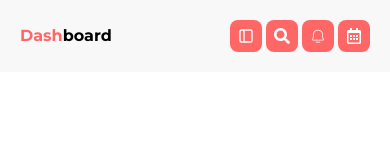
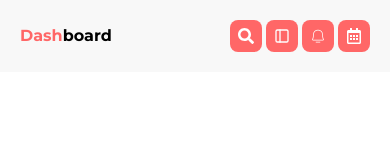
Before and after one commit to mahmoud-abuyoussef/Todo_List_Web_Application, a Next.js app: page / in a window 390 px wide. Shown: the top 160 px of the page. Built offline with nearby package versions, Linux system fonts and the light colour scheme.

Commit message:
fix(dashboard): sidebar button visibility hiddin in lg media query

```diff
--- a/src/layouts/Header.tsx
+++ b/src/layouts/Header.tsx
@@ -15,11 +15,13 @@ export default function Header({ setSidebarState }: { setSidebarState: Dispatch<
         </Link>
 
         <div className="flex items-center justify-between gap-1">
-          <CustomButton icon={<FiSidebar onClick={() => setSidebarState(prev => !prev)} />} />
-
           <div className="rounded-[8px] md:mr-20 md:flex md:bg-white md:shadow">
             <input type="text" placeholder="Search your task here..." className="hidden text-[15px] outline-0 md:block md:w-full md:px-5" />
             <CustomButton icon={<FaSearch />} />
+          </div>
+
+          <div className="lg:hidden">
+            <CustomButton icon={<FiSidebar onClick={() => setSidebarState(prev => !prev)} />} />
           </div>
 
           <div>
```
